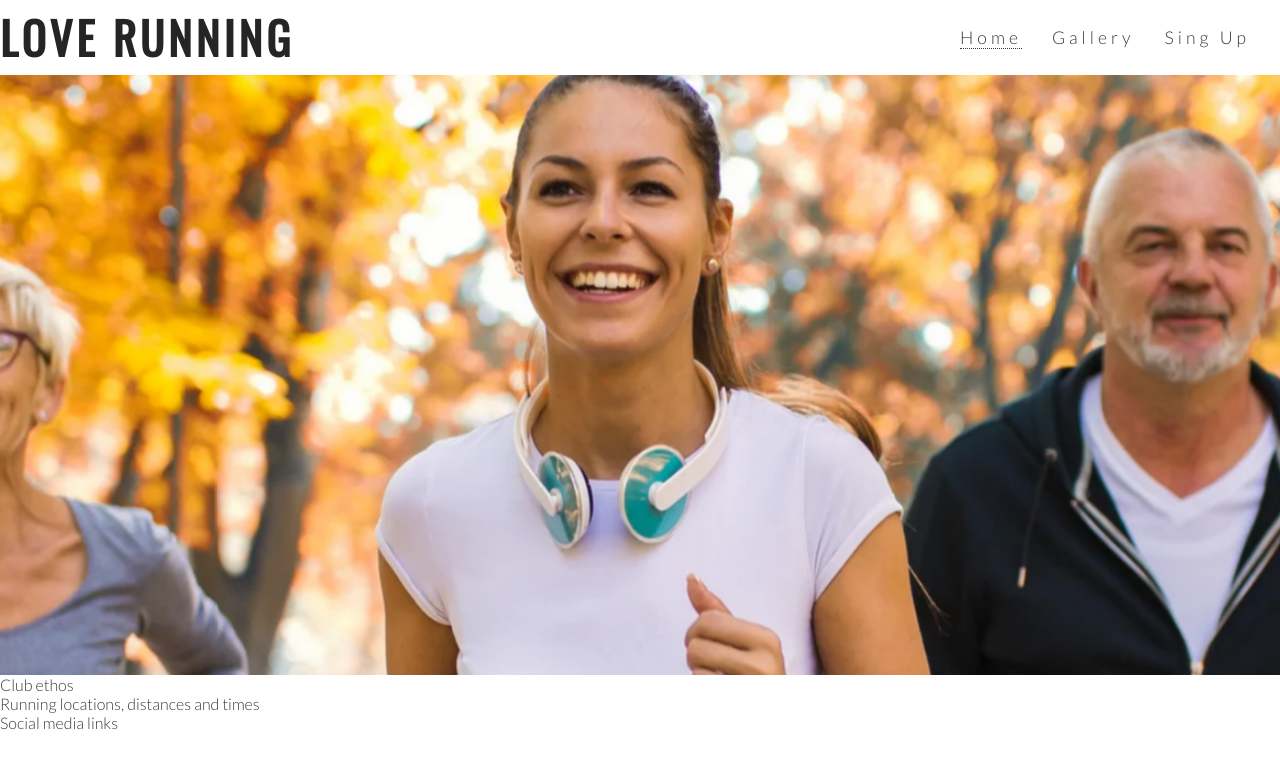
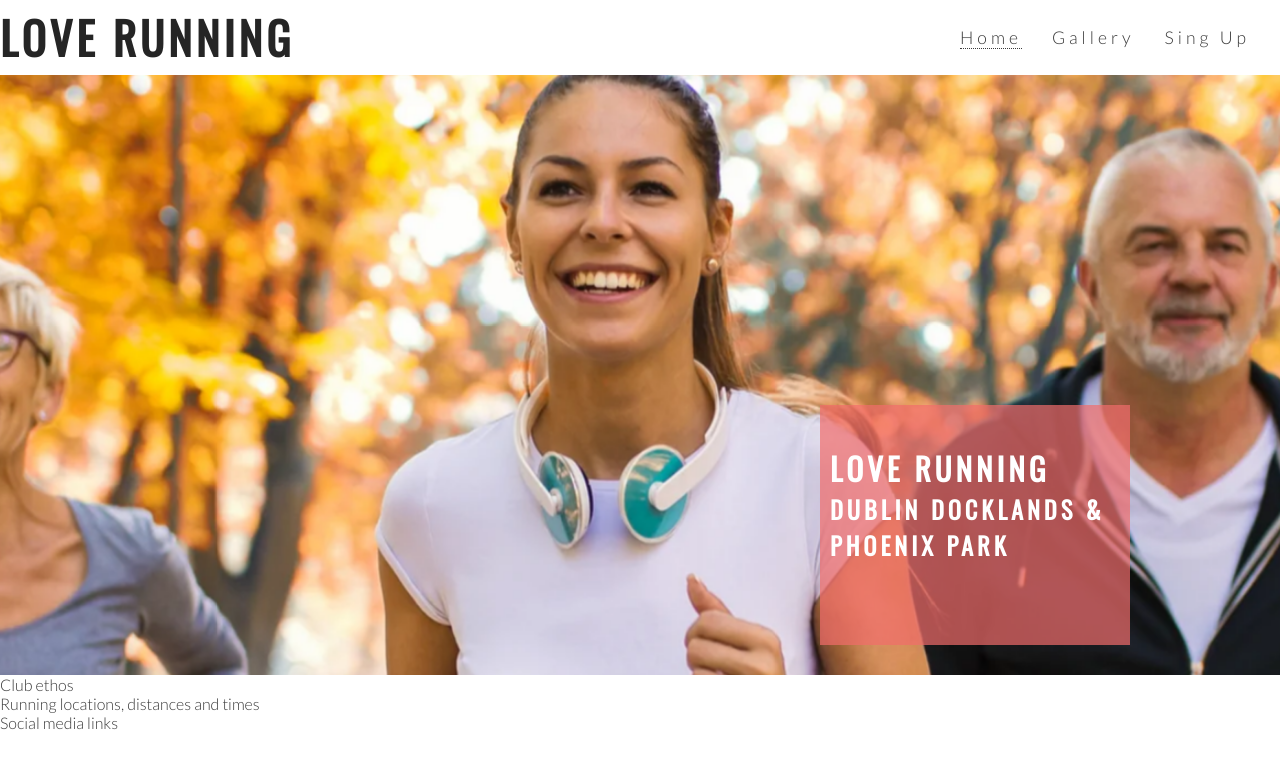
Before and after one commit to KurkRogi/love-running, a plain HTML site: page index.html in a window 1280 px wide. Drawn offline with nearby package versions, Linux system fonts and the light colour scheme.

Commit message:
Add hero section text and styling

```diff
--- a/assets/css/style.css
+++ b/assets/css/style.css
@@ -65,6 +65,13 @@ h2 {
     height: 600px;
     width: 100%;
     overflow: hidden;
+
+    position: relative;
+}
+
+#cover-text, #cover-text h2 {
+    color: white;
+
 }
 
 #hero-image {
@@ -88,3 +95,22 @@ h2 {
         transform: scale(1.1)
     }
 }
+
+#cover-text {
+    font-size: 130%;
+    font-family: Oswald, sans-serif;
+    text-transform: uppercase;
+    letter-spacing: 4px;
+
+    width: 300px;
+    height: 200px;
+
+    padding-top: 40px;
+    padding-left: 10px;
+
+    background-color: rgba(241, 109, 107, 0.7);
+
+    position: absolute;
+    bottom: 30px;
+    right: 150px;
+}
--- a/index.html
+++ b/index.html
@@ -26,6 +26,10 @@
     </header>
     <section id="hero-outer">
         <div id="hero-image"></div>
+        <div id="cover-text">
+            <h2>Love Running</h2>
+            <h3>Dublin Docklands & Phoenix Park</h3>
+        </div>
     </section>
     <section>Club ethos</section>
     <section>Running locations, distances and times</section>
```
